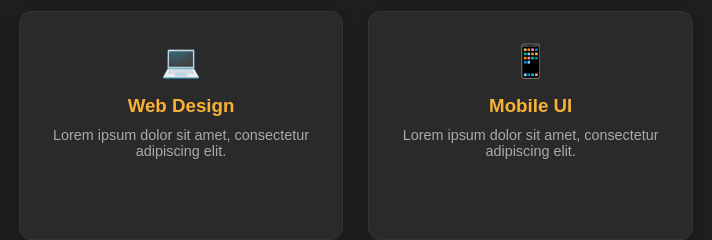
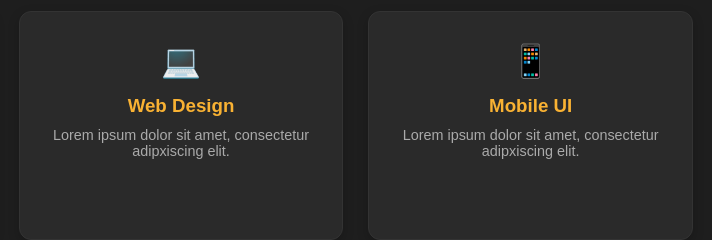
Before and after one commit to Cheetos2408/project12345, a plain HTML site: page index.html in a window 1280 px wide. Shown: the part 960-1200 px from the top of the page, 459-1171 px from the left. Drawn offline with Linux system fonts and the light colour scheme.

Commit message:
обновил HTML,CSS,JS

```diff
--- a/index.html
+++ b/index.html
@@ -85,12 +85,12 @@
       <div class="service-card">
         <div class="icon">💻</div>
         <h3>Web Design</h3>
-        <p>Lorem ipsum dolor sit amet, consectetur adipiscing elit.</p>
+        <p>Lorem ipsum dolor sit amet, consectetur adipxiscing elit.</p>
       </div>
       <div class="service-card">
         <div class="icon">📱</div>
         <h3>Mobile UI</h3>
-        <p>Lorem ipsum dolor sit amet, consectetur adipiscing elit.</p>
+        <p>Lorem ipsum dolor sit amet, consectetur adipxiscing elit.</p>
       </div>
       <div class="service-card">
         <div class="icon">🎨</div>
```
